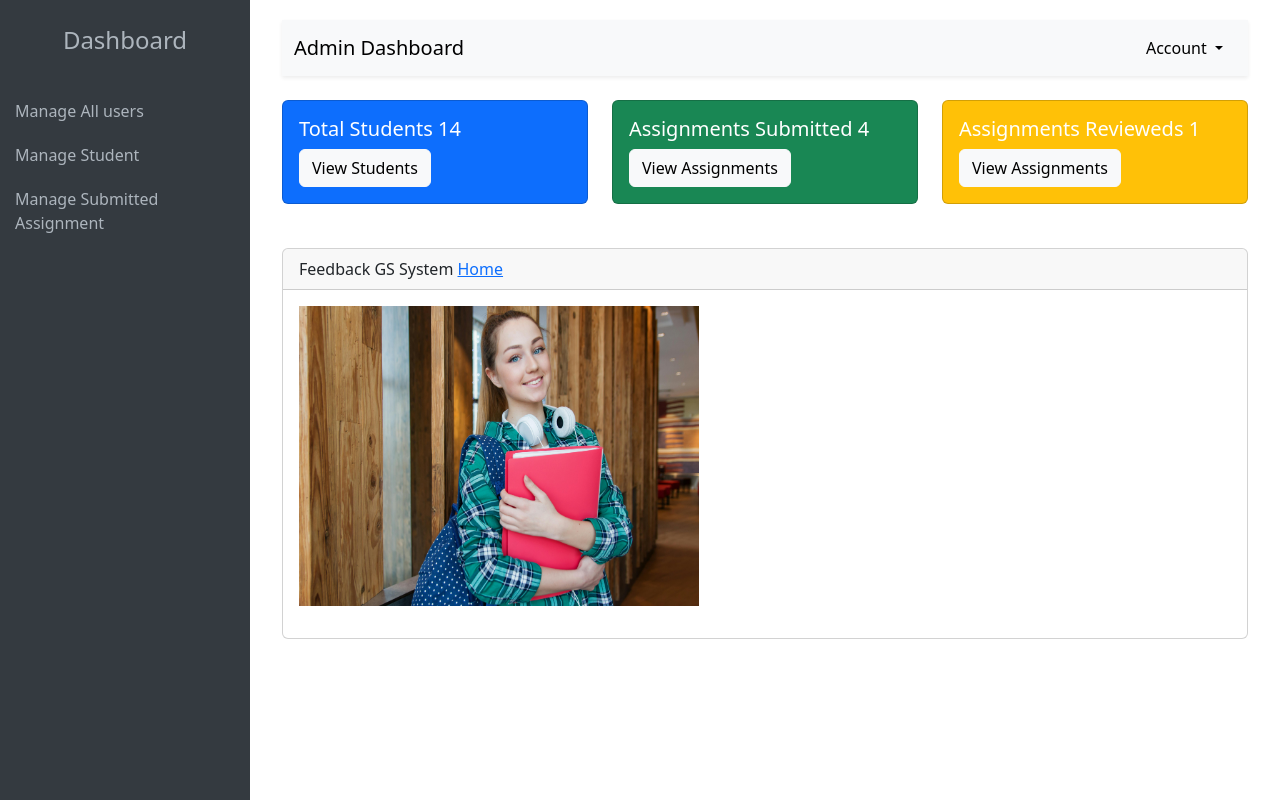
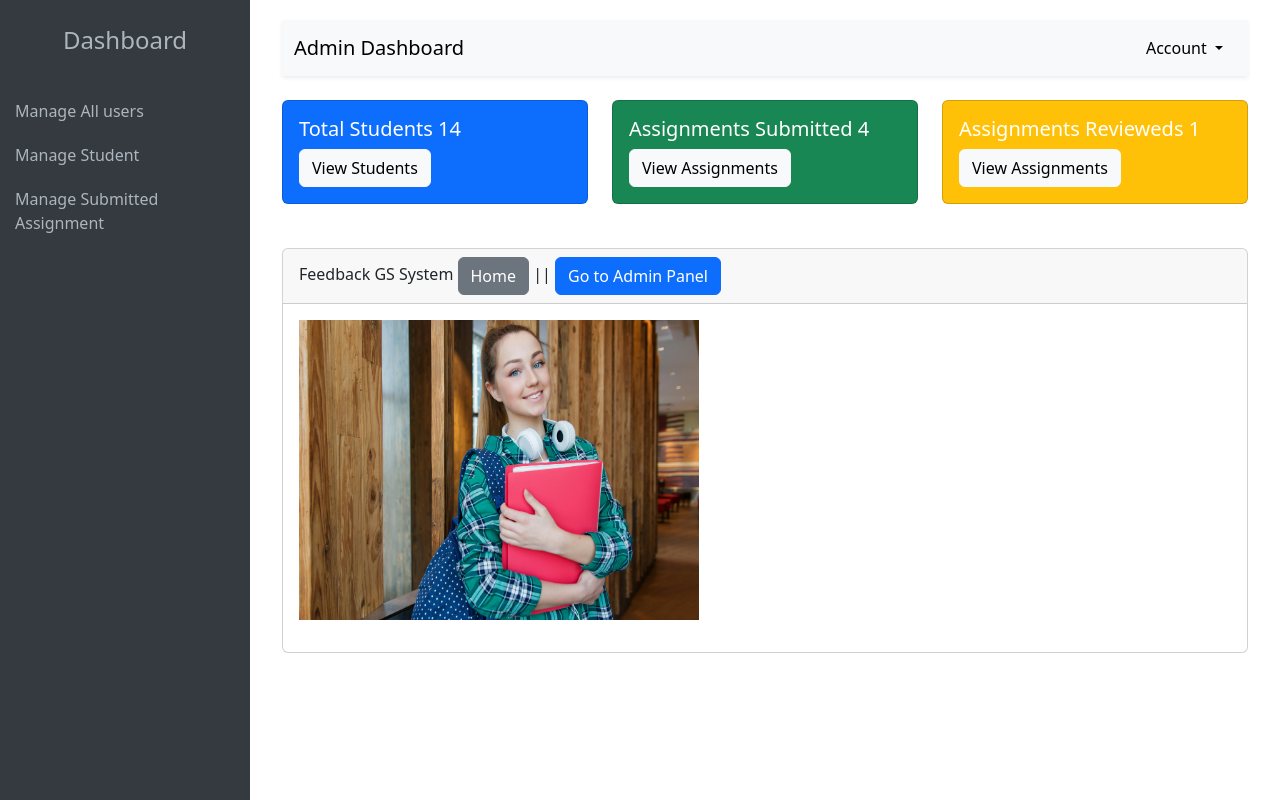
Before and after one commit to Chin3ll/feedback-pro, a Django app: page /dashboard-a/ in a window 1280 px wide. Run offline with Django 5.2, Linux system fonts and the light colour scheme; a user stored in the database is signed in; data comes from the database, SQL or seed files in the repository; both versions use the stored data as it was after the commit.

Commit message:
updated admin dashboard

```diff
--- a/templates/accounts/dashboard-a.html
+++ b/templates/accounts/dashboard-a.html
@@ -92,7 +92,7 @@
         <div class="row mt-4">
             <div class="col-12">
                 <div class="card">
-                    <div class="card-header">Feedback GS System <a href="/">Home</a></div>
+                    <div class="card-header">Feedback GS System <a class="btn btn-secondary" href="/">Home</a> || <a href="/admin/" class="btn btn-primary">Go to Admin Panel</a> </div>
                     <div class="card-body">
                         <table class="table table-bordered">
                             <img src="{% static 'images/pexels-anastasiya-gepp-654466-1462630.jpg' %}" width="400px" height="300px" alt="">
```
Also changed, not shown: db.sqlite3.
